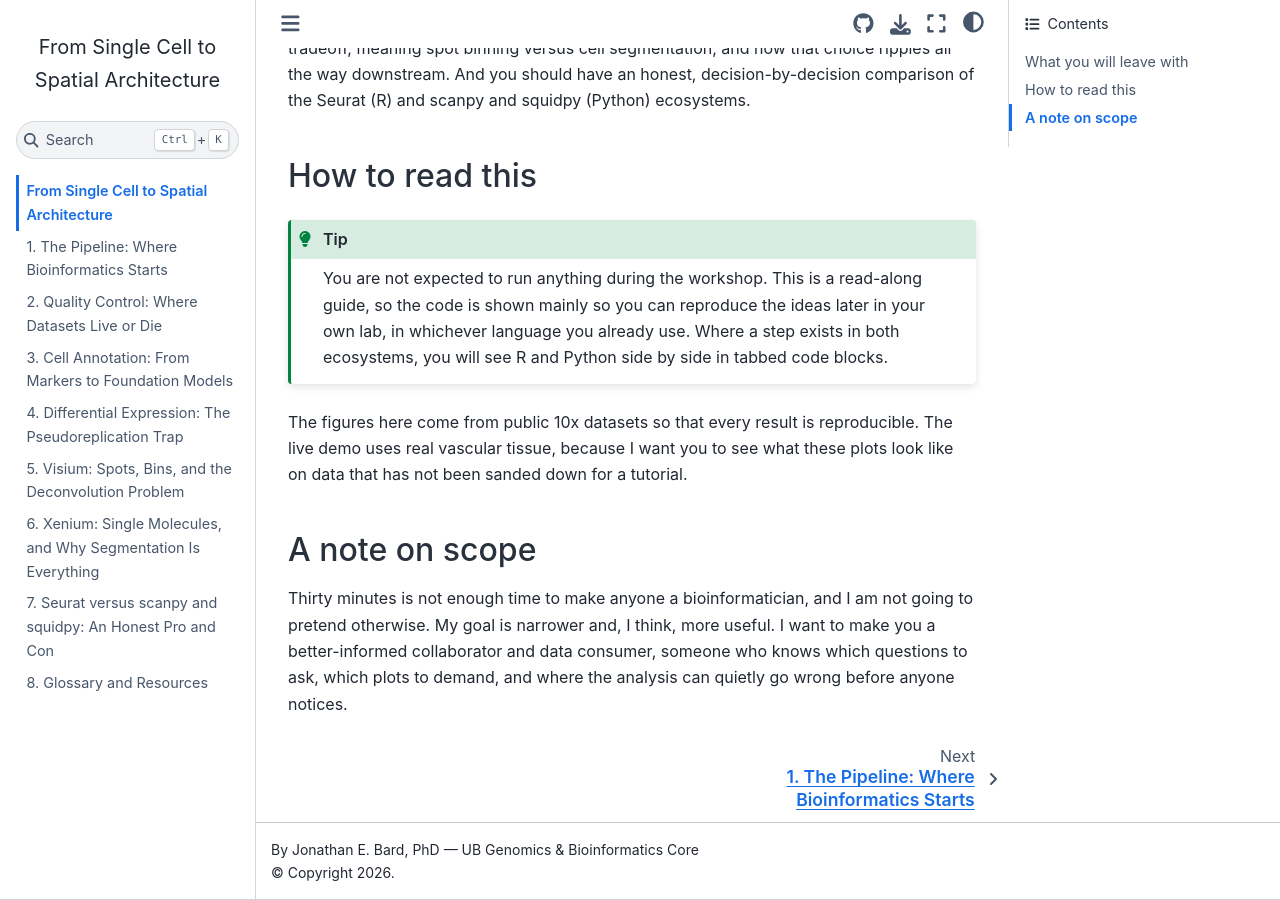
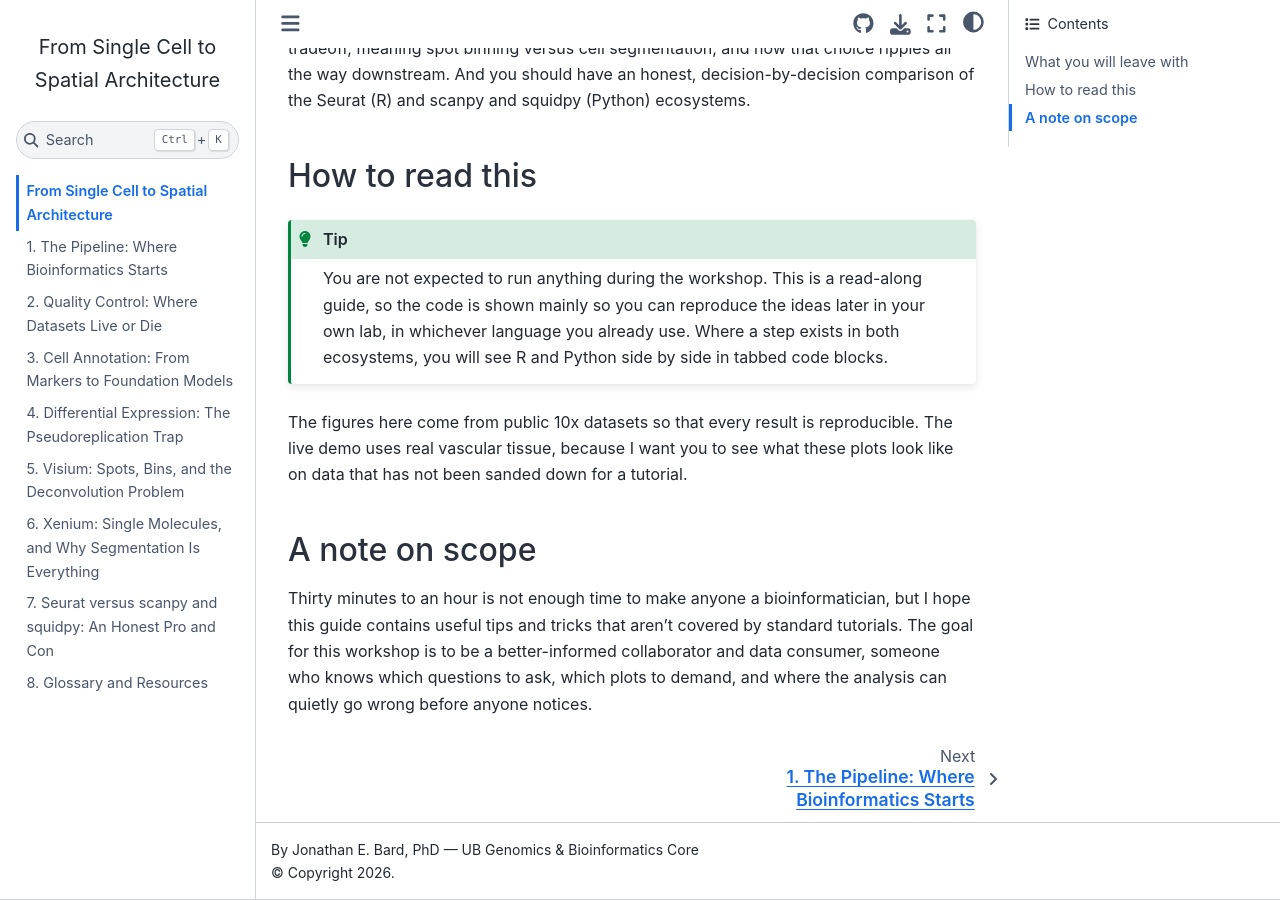
Before and after one commit to jebard/vasculata-workshop, a Jupyter Book: the page built from intro.md, in a window 1280 px wide and 900 px high, scrolled down 642 px. Built offline with Jupyter Book 1.0.4 settings and Sphinx 7.4.7 and the Sphinx Book theme 1.1.4, drawn with Linux system fonts in a browser that asks for light colours.

Commit message:
Update bioinformatics workshop scope and goals
Revised the time frame for becoming a bioinformatician and clarified the workshop's goal.

```diff
--- a/intro.md
+++ b/intro.md
@@ -40,8 +40,6 @@ what these plots look like on data that has not been sanded down for a tutorial.
 
 ## A note on scope
 
-Thirty minutes is not enough time to make anyone a bioinformatician, and I am not
-going to pretend otherwise. My goal is narrower and, I think, more useful. I want
-to make you a better-informed collaborator and data consumer, someone who knows
+Thirty minutes to an hour is not enough time to make anyone a bioinformatician, but I hope this guide contains useful tips and tricks that aren't covered by standard tutorials. The goal for this workshop is to be a better-informed collaborator and data consumer, someone who knows
 which questions to ask, which plots to demand, and where the analysis can quietly
 go wrong before anyone notices.
```
